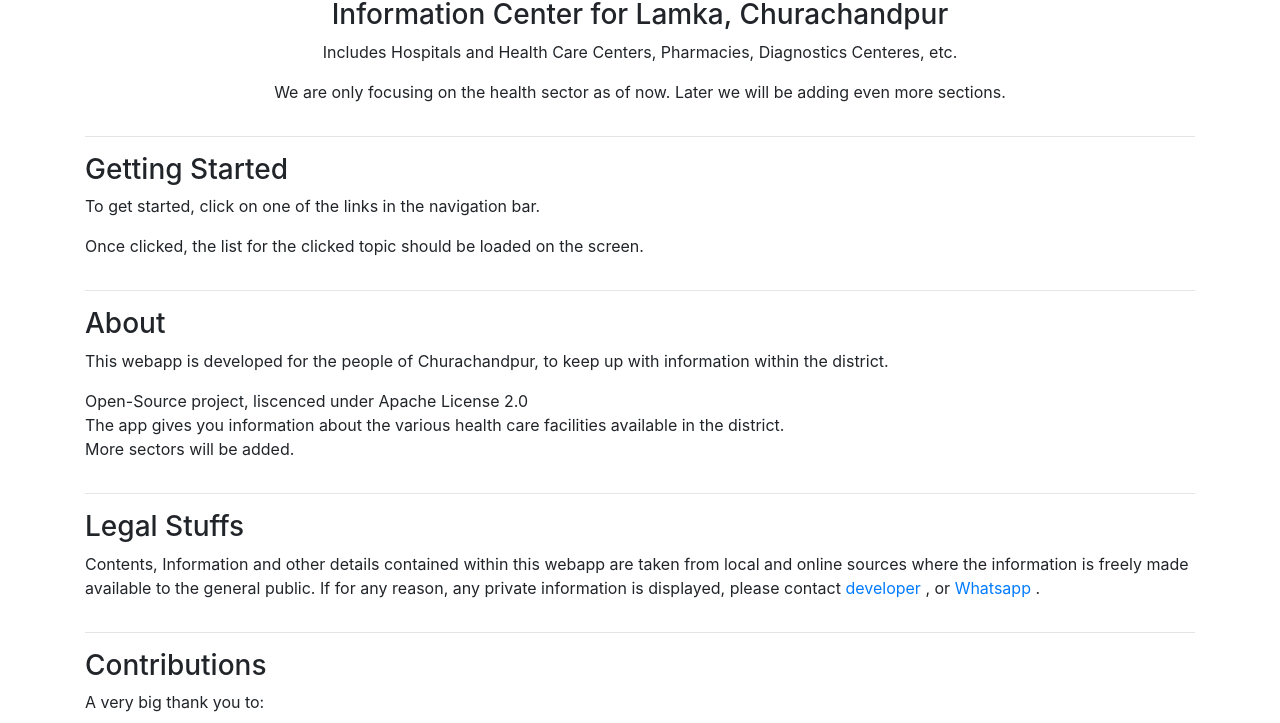
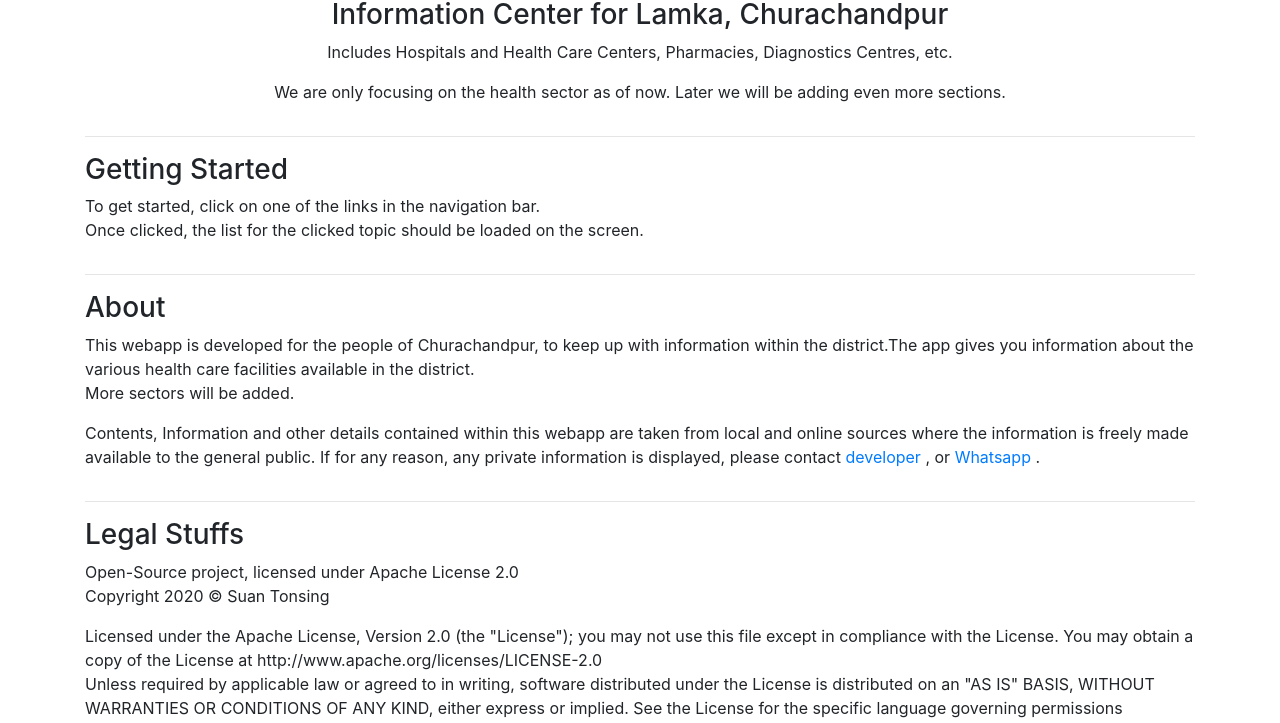
Before and after one commit to JoeSwanTonsing/cic_web, a plain HTML site: page index.html in a window 1280 px wide. Shown: the part 216-939 px from the top of the page. Drawn offline with nearby package versions, Linux system fonts and the light colour scheme.

Commit message:
minor
minor fixes

```diff
--- a/index.html
+++ b/index.html
@@ -136,7 +136,7 @@
         <div class="col-md-12">
           <img src="icons/android-icon-192x192.png" class="img img-fluid" width="70"><br>
           <h3>Information Center for Lamka, Churachandpur</h3>
-          <p> Includes Hospitals and Health Care Centers, Pharmacies, Diagnostics Centeres, etc.</p>
+          <p> Includes Hospitals and Health Care Centers, Pharmacies, Diagnostics Centres, etc.</p>
           <p> We are only focusing on the health sector as of now. Later we will be adding even more sections. </p>
         </div>
       </div>
@@ -144,17 +144,15 @@
       <div class="row">
         <div class="col-md-12">
           <h3>Getting Started</h3>
-          <p> To get started, click on one of the links in the navigation bar.</p>
-          <p> Once clicked, the list for the clicked topic should be loaded on the screen.</p>
+          <p> To get started, click on one of the links in the navigation bar.<br>Once clicked, the list for the clicked topic should be loaded on the screen.</p>
         </div>
       </div>
       <hr>
       <div class="row">
         <div class="col-md-12">
           <h3>About</h3>
-          <p> This webapp is developed for the people of Churachandpur, to keep up with information within the district.</p>
-          <p> Open-Source project, liscenced under Apache License 2.0 <br>
-              The app gives you information about the various health care facilities available in the district.<br> More sectors will be added.
+          <p> This webapp is developed for the people of Churachandpur, to keep up with information within the district.The app gives you information about the various health care facilities available in the district.<br> More sectors will be added.</p>
+          <p> Contents, Information and other details contained within this webapp are taken from local and online sources where the information is freely made available to the general public. If for any reason, any private information is displayed, please contact <a href="mailto:suanasdf@gmail.com" target="_blank" title="Send Mail to Developer"> developer </a>, or <a href="https://wa.me/918731028154"> Whatsapp </a>.
           </p>
         </div>
       </div>
@@ -162,7 +160,11 @@
       <div class="row">
         <div class="col-md-12">
           <h3>Legal Stuffs</h3>
-          <p> Contents, Information and other details contained within this webapp are taken from local and online sources where the information is freely made available to the general public. If for any reason, any private information is displayed, please contact <a href="mailto:suanasdf@gmail.com" target="_blank" title="Send Mail to Developer"> developer </a>, or <a href="https://wa.me/8731028154"> Whatsapp </a>.
+          <p> Open-Source project, licensed under Apache License 2.0 <br>
+              Copyright 2020 &copy; Suan Tonsing
+          </p>
+          <p> Licensed under the Apache License, Version 2.0 (the "License"); you may not use this file except in compliance with the License. You may obtain a copy of the License at http://www.apache.org/licenses/LICENSE-2.0<br>
+            Unless required by applicable law or agreed to in writing, software distributed under the License is distributed on an "AS IS" BASIS, WITHOUT WARRANTIES OR CONDITIONS OF ANY KIND, either express or implied. See the License for the specific language governing permissions andlimitations under the License.
           </p>
         </div>
       </div>
@@ -184,7 +186,7 @@
           <h3>Can I Help?</h3>
           <p> Why yes! We are still gathering more information. Whatever help we can get is always appreciated!</p>
           <p><strong>Are you a developer?</strong><br> If so, you can fork the github repo and contribute.<br><a href="https://github.com/JoeSwanTonsing/cic" title="Go Fork!" target="_blank" class="btn btn-secondary"> <i class="fa fa-github" aria-hidden="true"></i>&nbsp;GitHub</a></p>
-          <p><strong>I'm not a developer, but I want to help:</strong><br> If so, you can contact the developer and get necessary instructions.<br><a href="https://wa.me/8731028154" class="btn btn-success"><i class="fa fa-whatsapp" aria-hidden="true"></i>&nbsp;Say hi to developer </a></p>
+          <p><strong>I'm not a developer, but I want to help:</strong><br> If so, you can contact the developer and get necessary instructions.<br><a href="https://wa.me/918731028154" class="btn btn-success"><i class="fa fa-whatsapp" aria-hidden="true"></i>&nbsp;Say hi to developer </a></p>
         </div>
       </div>
     </div>
```
